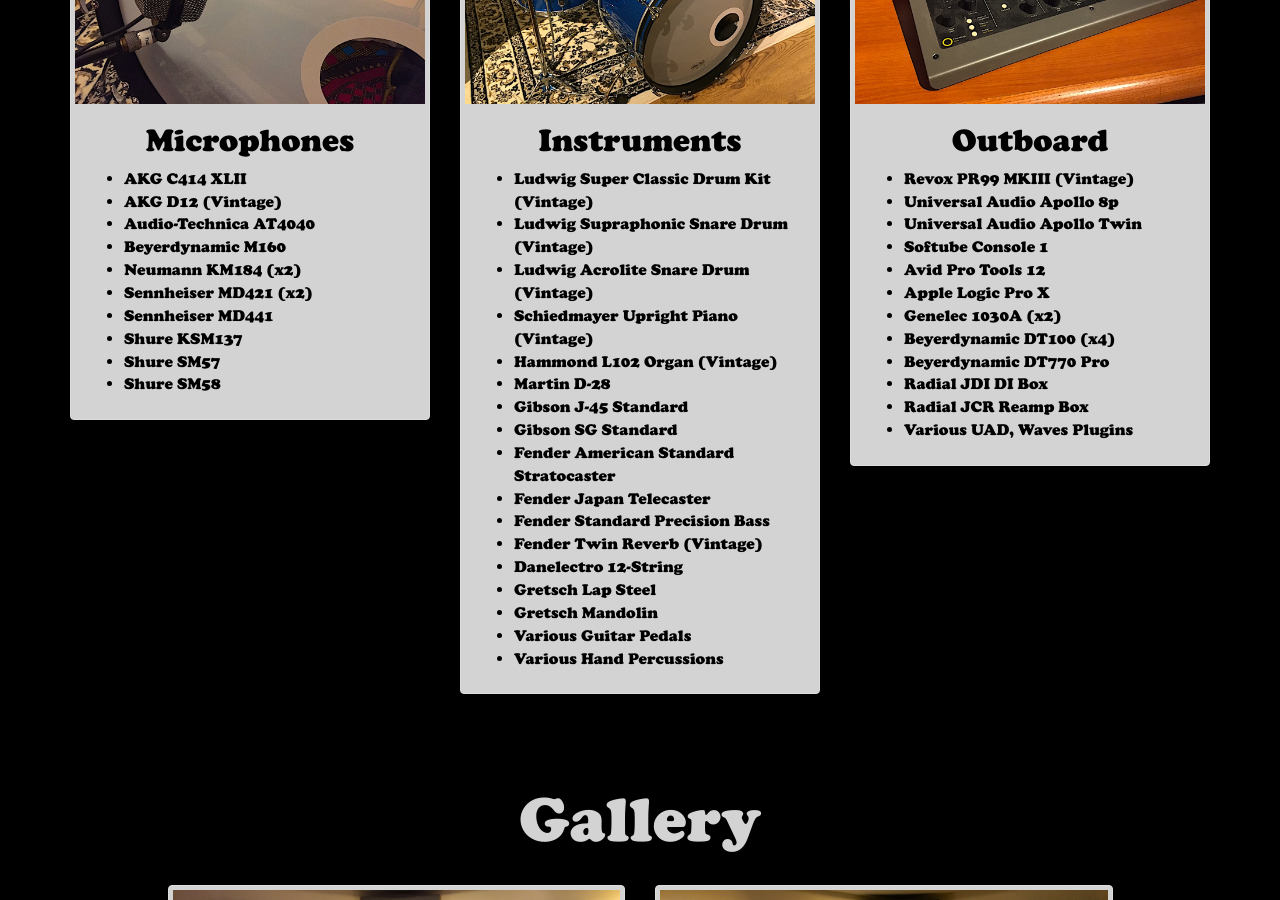
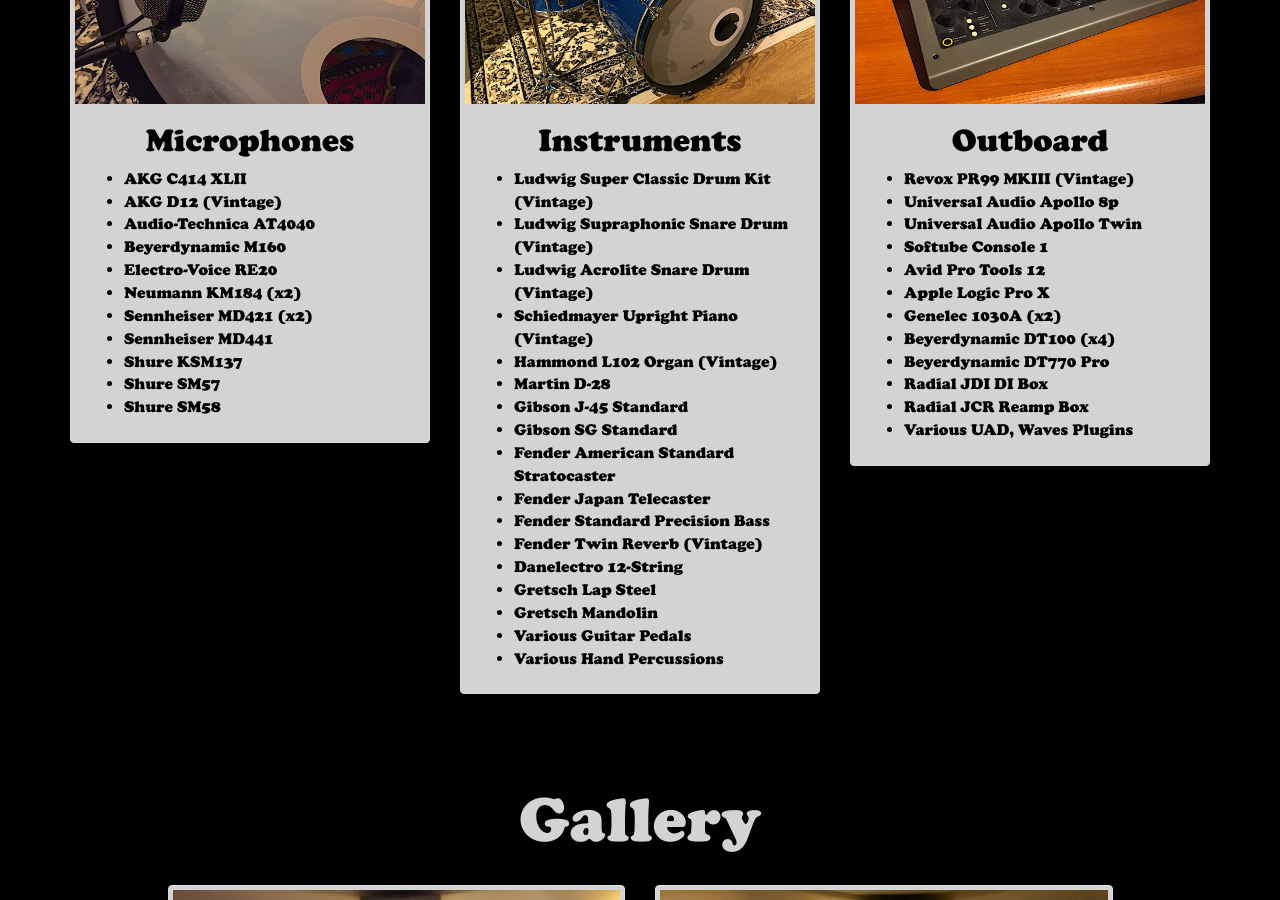
Before and after one commit to that70sstudio/that70sstudio.github.io, a Jekyll site: the page built from index.html, in a window 1280 px wide and 900 px high, scrolled down 1143 px. Built offline with Jekyll 4.4.1, drawn with Linux system fonts in a browser that asks for light colours.

Commit message:
Update equipment.yml

```diff
--- a/_data/equipment.yml
+++ b/_data/equipment.yml
@@ -4,6 +4,7 @@
   - AKG D12 (Vintage)
   - Audio-Technica AT4040
   - Beyerdynamic M160
+  - Electro-Voice RE20
   - Neumann KM184 (x2)
   - Sennheiser MD421 (x2)
   - Sennheiser MD441
```
